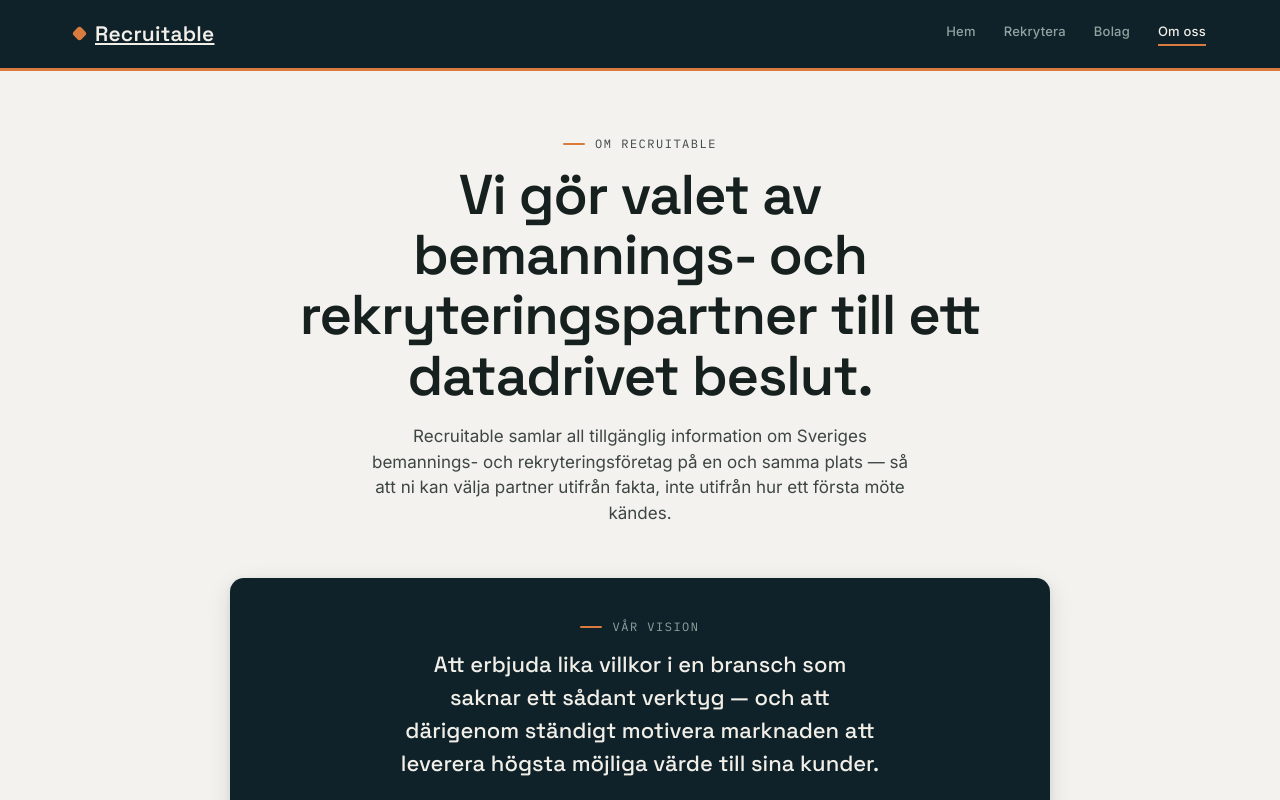
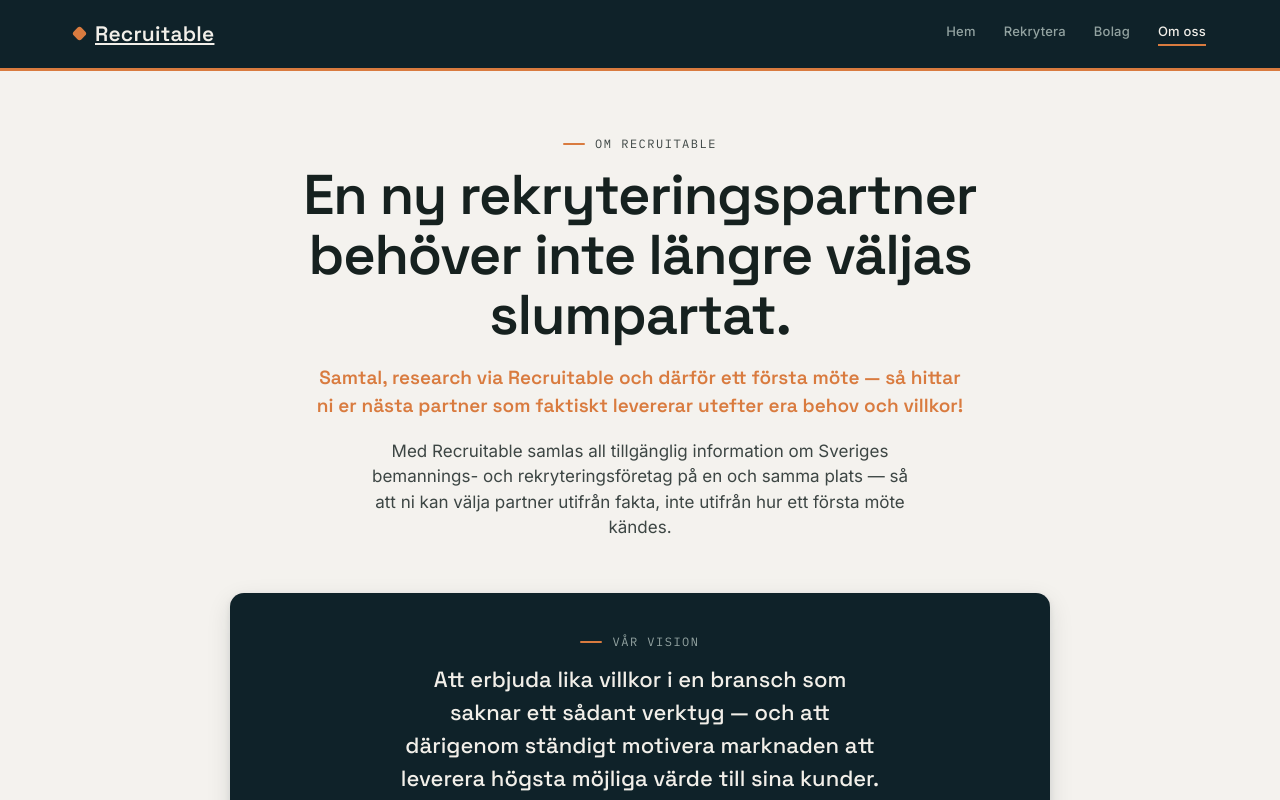
Before and after one commit to josefgnegussie-design/recruitable, a Next.js app: page /om-oss in a window 1280 px wide. Shown: the top 800 px of the page. Built offline with nearby package versions, Linux system fonts and the light colour scheme.

Commit message:
Uppdatera hero-texten på Om oss med ny rubrik och mellanrad

```diff
--- a/app/om-oss/page.js
+++ b/app/om-oss/page.js
@@ -33,10 +33,14 @@ export default function OmOssPage() {
     <div id="view-om-oss">
       <section className="about-hero">
         <div className="l-kicker">Om Recruitable</div>
-        <h1>Vi gör valet av bemannings- och rekryteringspartner till ett datadrivet beslut.</h1>
+        <h1>En ny rekryteringspartner behöver inte längre väljas slumpartat.</h1>
+        <p className="about-hero-lead">
+          Samtal, research via Recruitable och därför ett första möte — så hittar ni er nästa partner som
+          faktiskt levererar utefter era behov och villkor!
+        </p>
         <p className="about-hero-sub">
-          Recruitable samlar all tillgänglig information om Sveriges bemannings- och rekryteringsföretag på en
-          och samma plats — så att ni kan välja partner utifrån fakta, inte utifrån hur ett första möte kändes.
+          Med Recruitable samlas all tillgänglig information om Sveriges bemannings- och rekryteringsföretag på
+          en och samma plats — så att ni kan välja partner utifrån fakta, inte utifrån hur ett första möte kändes.
         </p>
       </section>
 
```
Also changed, not shown: app/globals.css.
